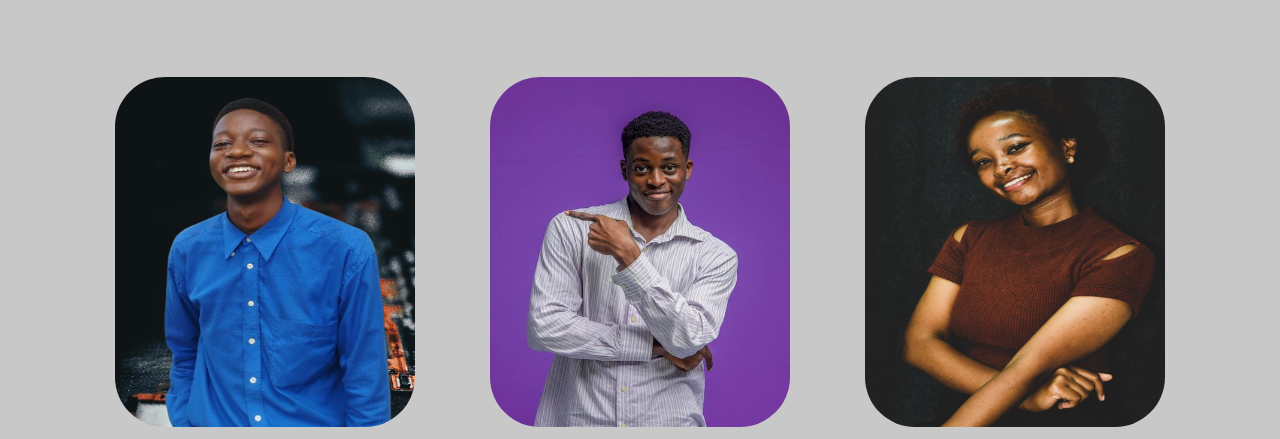
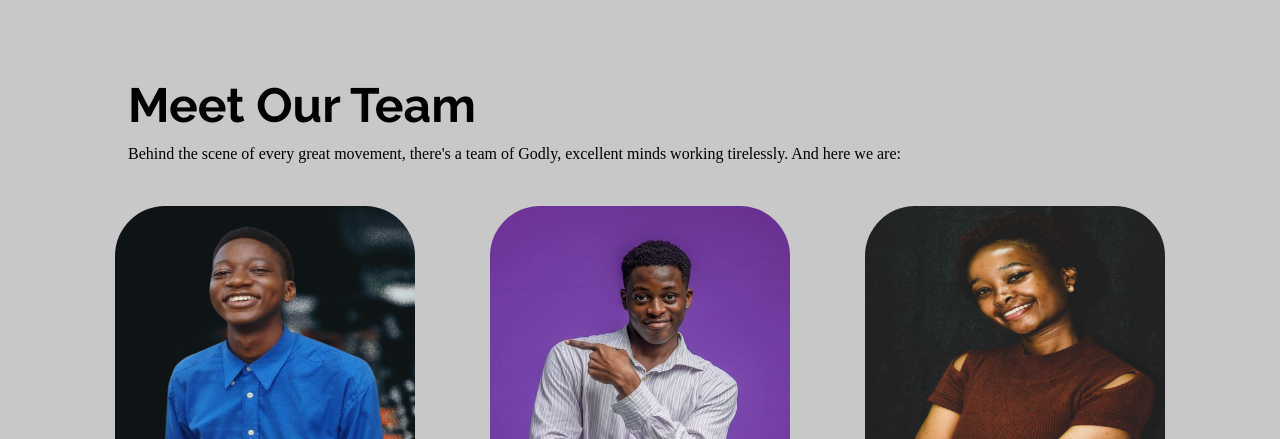
Before and after one commit to BofaMpama/C.A.C, a plain HTML site: page about-us.html in a window 1280 px wide. Shown: the part 1700-2139 px from the top of the page. Drawn offline with Linux system fonts and the light colour scheme.

Commit message:
team section correction

```diff
--- a/about-us.html
+++ b/about-us.html
@@ -88,7 +88,13 @@
     ></t-section>
 
     <!--team section-->
-   <section id="t-team-section" class="grid2 justify-top margin6"></section>
+    <t-section-2
+    selector="column margin-8"
+    heading="Meet Our Team"
+    paragraph="Behind the scene of every great movement, there's a team of Godly, excellent minds working tirelessly. And here we are:"
+    paragraph2=""
+    ></t-section-2>
+    <section id="t-team-section" class="grid2 justify-top margin9"></section>
 
 
     <!--footer section-->
--- a/components.js
+++ b/components.js
@@ -36,7 +36,25 @@ class TBox extends HTMLElement{
 }
 customElements.define("t-box", TBox);
 
+class TSection2 extends HTMLElement{
+    connectedCallback(){
+        const selector = this.getAttribute("selector");
+        const heading = this.getAttribute("heading");
+        const paragraph = this.getAttribute("paragraph");
+        const paragraph2 = this.getAttribute("paragraph2");
 
+
+        this.innerHTML = `
+        <section class="${selector}">
+            <h1>${heading}</h1>
+            <p>${paragraph}</p>
+            <p>${paragraph2}</p>
+            <slot></slot>
+        </section>
+        `;
+    }
+}
+customElements.define("t-section-2", TSection2);
 class TTeamBox extends HTMLElement{
     connectedCallback(){
         const imageUrl = this.getAttribute("imageUrl");
--- a/style.css
+++ b/style.css
@@ -247,6 +247,15 @@ flex > *, .grid > *{
 .margin7{
     margin: var(--spacing7) auto;
 }
+
+/*unique margin classes*/
+.margin-8{
+    margin-top: var(--spacing6);
+}
+.margin9{
+    margin: var(--spacing3) auto var(--spacing6) auto;
+}
+
 .background2{
     background: var(--color2);
     max-width: 80%;
```
